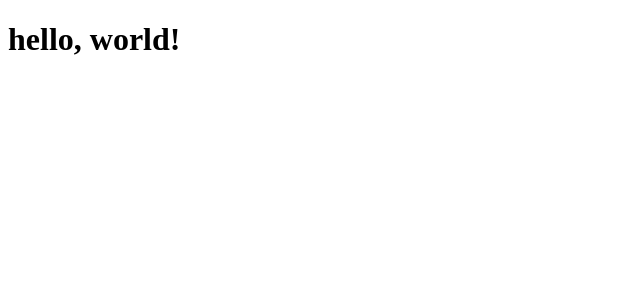
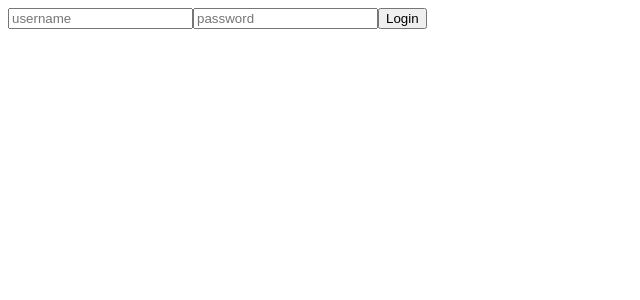
Before and after one commit to ac2302/brownie-blvd-todo, a React (Create React App) app in the folder pwa/: page / in a window 1280 px wide. Shown: the top 300 px of the page, without its empty margins (0-640 px from the left). Built offline with nearby package versions, Linux system fonts and the light colour scheme.

Commit message:
add login html

```diff
--- a/pwa/package.json
+++ b/pwa/package.json
@@ -6,6 +6,7 @@
     "@testing-library/jest-dom": "^5.14.1",
     "@testing-library/react": "^11.2.7",
     "@testing-library/user-event": "^12.8.3",
+    "axios": "^0.21.1",
     "react": "^17.0.2",
     "react-dom": "^17.0.2",
     "react-scripts": "4.0.3",
--- a/pwa/src/App.js
+++ b/pwa/src/App.js
@@ -1,10 +1,10 @@
-import React from 'react';
-
+import React, { useState, useEffect } from "react";
+import Login from "./components/Login";
 
 function App() {
-  return (
-    <h1>hello, world!</h1>
-  );
+	const [isAuthenticated, setIsAuthenticated] = useState(false);
+
+	return <>{isAuthenticated ? <h1>logged in</h1> : <Login />}</>;
 }
 
 export default App;
--- /dev/null
+++ b/pwa/src/components/Login.js
@@ -0,0 +1,36 @@
+import React from "react";
+import axios from "axios";
+
+import config from "../config"
+
+function Login({ setIsAuthenticated }) {
+	function login() {
+		const username = document.getElementById("username-input").value;
+		const password = document.getElementById("password-input").value;
+
+		axios
+			.post(`${config.backendLocation}/login`, {
+				user: { username, password },
+			})
+			.then((res) => console.log({ res }))
+			.catch((err) => {
+				console.error(err);
+				alert(err);
+			});
+	}
+
+	return (
+		<div>
+			<input id="username-input" placeholder="username" name="username" />
+			<input
+				id="password-input"
+				placeholder="password"
+				name="password"
+				type="password"
+			/>
+			<button onClick={login}>Login</button>
+		</div>
+	);
+}
+
+export default Login;
--- /dev/null
+++ b/pwa/src/config.js
@@ -0,0 +1,3 @@
+export default {
+	backendLocation: "http://localhost:5050",
+};
```
Also changed, not shown: 1 other file (tests, documents, lock files or other folders).
